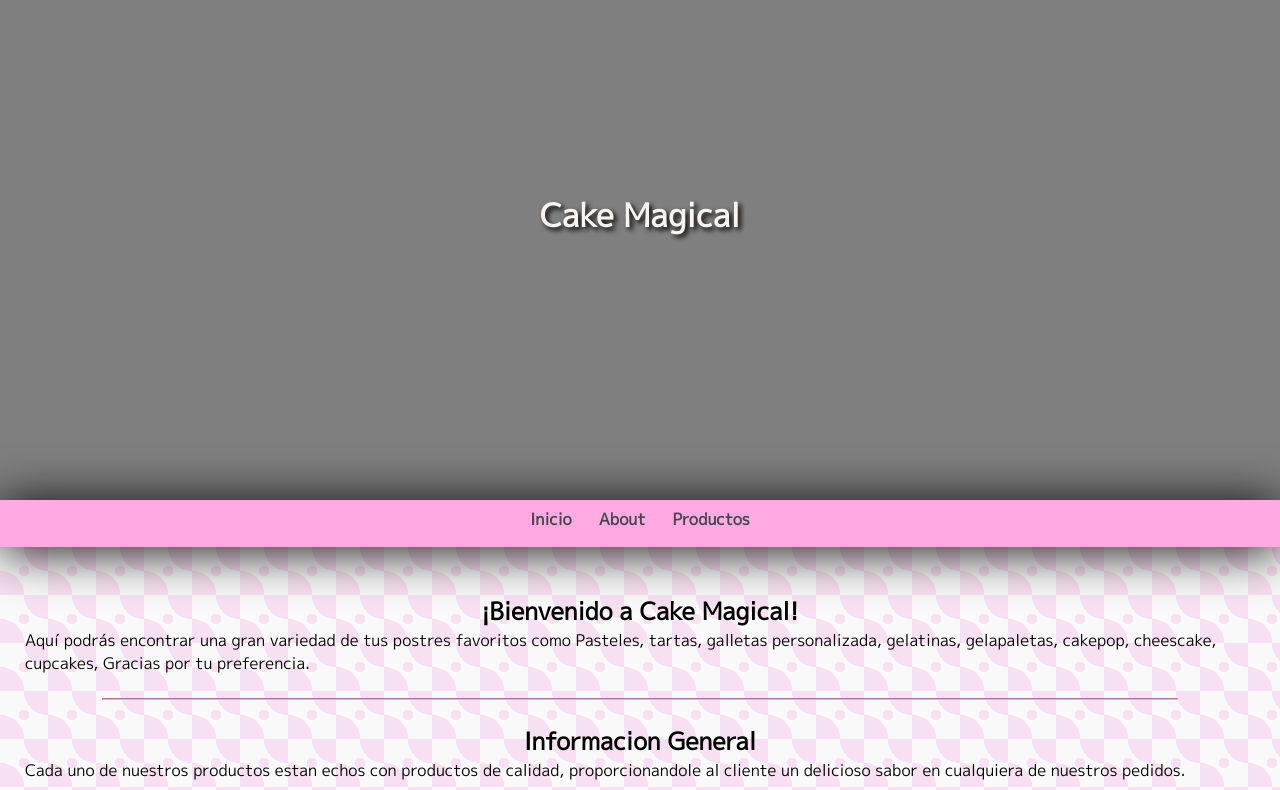
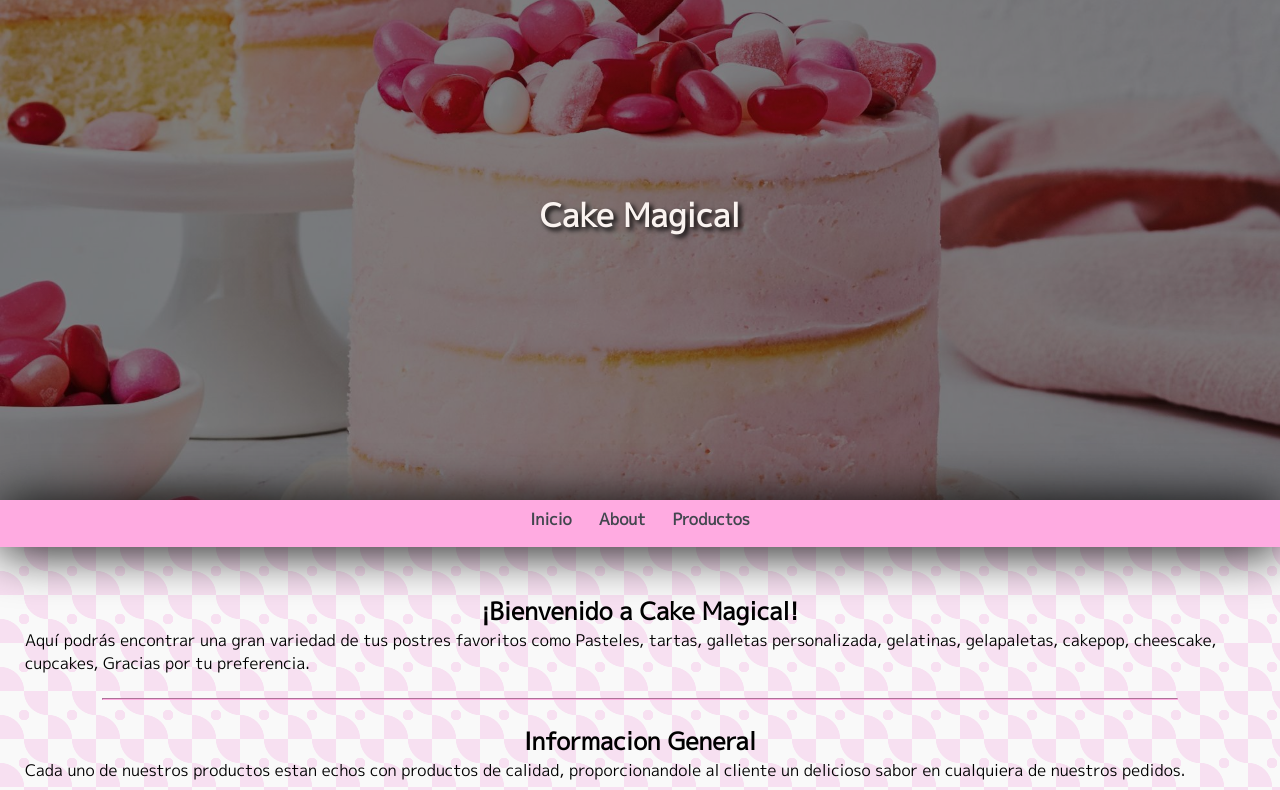
Before and after one commit to PanRTX/Cake-Magical, a website: page index.html in a window 1280 px wide. Shown: the top 790 px of the page. Drawn offline with nearby package versions, Linux system fonts and the light colour scheme.

Commit message:
Update styles.css
upload hero

```diff
--- a/CSS/styles.css
+++ b/CSS/styles.css
@@ -54,7 +54,7 @@ hr {
     height: 500px;
     margin: 0px;
     padding: 0px;
-    background-image:linear-gradient(rgba(0, 0, 0, 0.5), rgba(0, 0, 0, 0.5)),url('./hero.jpg');
+    background-image:linear-gradient(rgba(0, 0, 0, 0.5), rgba(0, 0, 0, 0.5)),url('../hero.jpg');
     background-size: cover;
     background-repeat: no-repeat;
     background-position: center;
```
